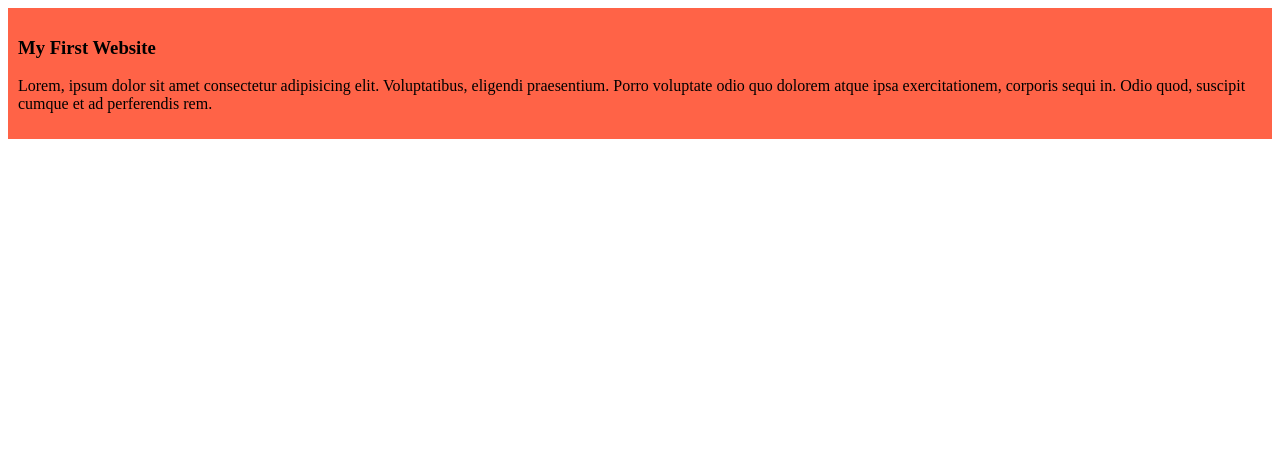
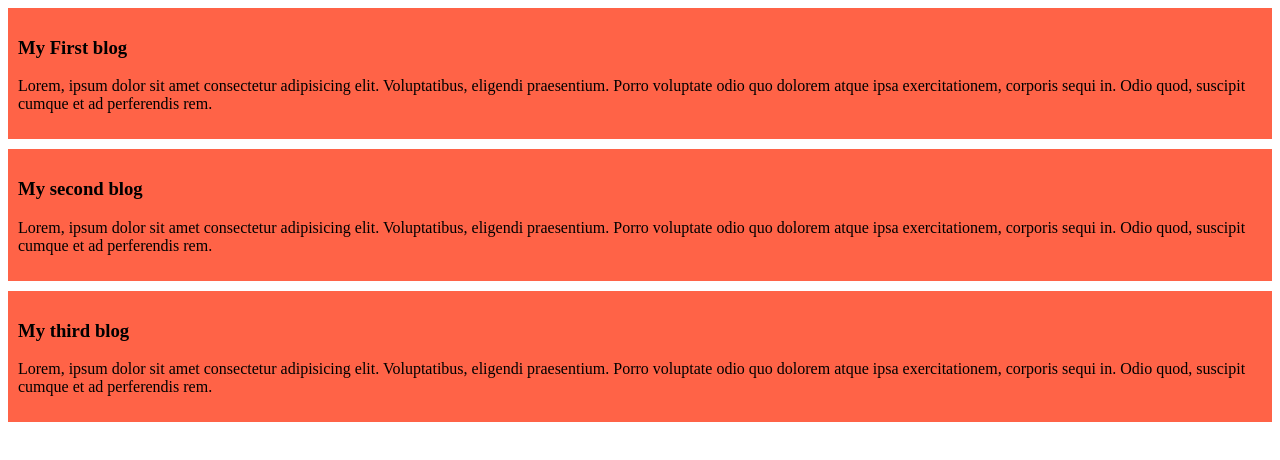
Before and after one commit to programmershakib1/my-first-github-repo, a plain HTML site: page index.html in a window 1280 px wide. Drawn offline with Linux system fonts and the light colour scheme.

Commit message:
added the second and third blog

```diff
--- a/index.html
+++ b/index.html
@@ -8,7 +8,15 @@
 </head>
 <body>
     <div>
-        <h3>My First Website</h3>
+        <h3>My First blog</h3>
+        <p>Lorem, ipsum dolor sit amet consectetur adipisicing elit. Voluptatibus, eligendi praesentium. Porro voluptate odio quo dolorem atque ipsa exercitationem, corporis sequi in. Odio quod, suscipit cumque et ad perferendis rem.</p>
+    </div>
+    <div>
+        <h3>My second blog</h3>
+        <p>Lorem, ipsum dolor sit amet consectetur adipisicing elit. Voluptatibus, eligendi praesentium. Porro voluptate odio quo dolorem atque ipsa exercitationem, corporis sequi in. Odio quod, suscipit cumque et ad perferendis rem.</p>
+    </div>
+    <div>
+        <h3>My third blog</h3>
         <p>Lorem, ipsum dolor sit amet consectetur adipisicing elit. Voluptatibus, eligendi praesentium. Porro voluptate odio quo dolorem atque ipsa exercitationem, corporis sequi in. Odio quod, suscipit cumque et ad perferendis rem.</p>
     </div>
 </body>
--- a/styles/blog.css
+++ b/styles/blog.css
@@ -1,4 +1,5 @@
 div{
     background-color: tomato;
     padding: 10px;
+    margin-bottom: 10px;
 }
```
